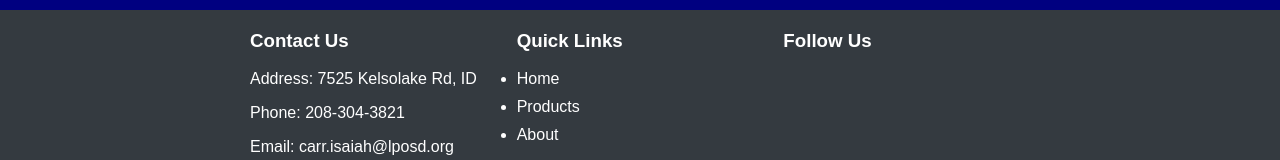
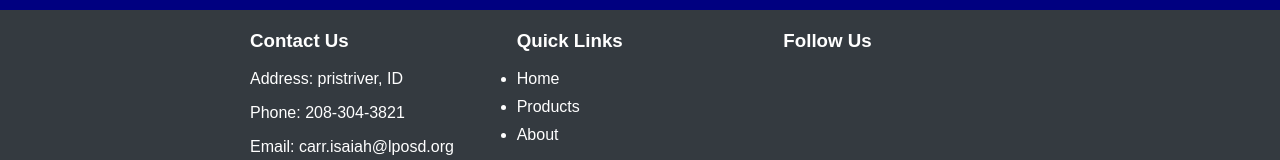
Before and after one commit to lovemeilove/Survival-Bracelets-Store, a plain HTML site: page about.html in a window 1280 px wide. Shown: the part 322-482 px from the top of the page. Drawn offline with Linux system fonts and the light colour scheme.

Commit message:
Update about.html

```diff
--- a/about.html
+++ b/about.html
@@ -136,7 +136,7 @@
         <div class="footer-container">
             <div class="footer-info">
                 <h3>Contact Us</h3>
-                <p>Address: 7525 Kelsolake Rd, ID</p>
+                <p>Address: pristriver, ID</p>
                 <p>Phone: 208-304-3821</p>
                 <p>Email: carr.isaiah@lposd.org</p>
             </div>
```
